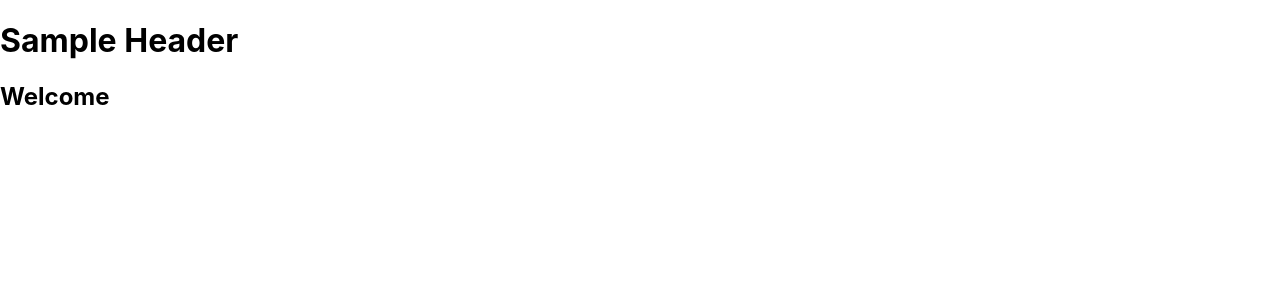
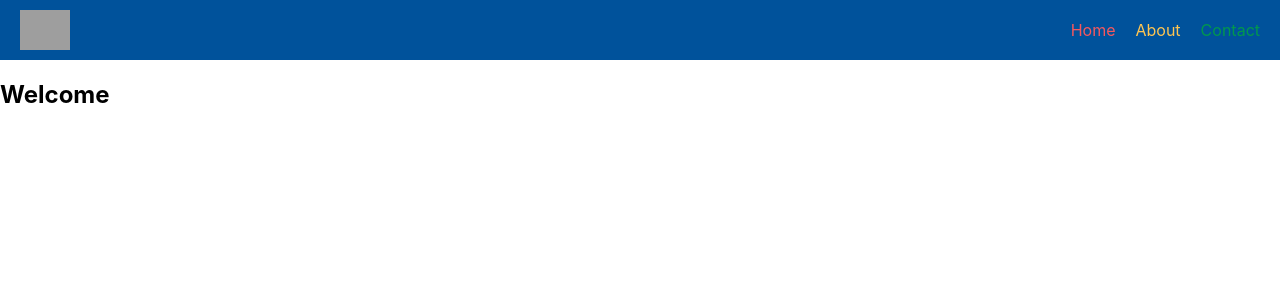
Before and after one commit to ishaaty/rapidPrototype, a React (Create React App) app in the folder rp-project/: page / in a window 1280 px wide. Shown: the top 300 px of the page. Built offline with nearby package versions, Linux system fonts and the light colour scheme; grey boxes are pictures that could not be loaded.

Commit message:
Made header

```diff
--- a/rp-project/src/components/Header/Header.css
+++ b/rp-project/src/components/Header/Header.css
@@ -0,0 +1,47 @@
+/* Header container styling */
+.header {
+    display: flex;
+    justify-content: space-between;
+    align-items: center;
+    background-color: #00529B;
+    color: white;
+    padding: 10px 20px;
+}
+
+/* Logo and title container styling */
+.header-logo-container {
+    display: flex;
+    align-items: left;
+}
+
+/* Logo image styling */
+.header-logo {
+    width: 50px; /* Adjust size as needed */
+    height: 40px;
+    margin-right: 10px; /* Space between logo and title */
+}
+
+/* Title styling */
+.header-title {
+    margin: 0;
+    font-size: 1.5rem;
+}
+
+/* Navigation links styling */
+.header-nav {
+    display: flex;
+    gap: 20px; /* Adds space between links */
+    align-items: center;
+}
+
+.header-link {
+    color: white;
+    text-decoration: none;
+    font-size: 1rem;
+    transition: color 0.3s;
+    align-items: center;
+}
+
+.header-link:hover {
+    color: #61dafb; /* Adds a hover effect */
+}
--- a/rp-project/src/components/Header/Header.js
+++ b/rp-project/src/components/Header/Header.js
@@ -1,7 +1,19 @@
 // containers deca logo, about deca page, "abf-ib," and contact/tech support page
 
-export default function Header(){
+import React from 'react';
+import './Header.css'; // Import the CSS file
+
+export default function Header() {
     return (
-        <h1>Sample Header</h1>
-    )
+        <header className="header">
+            <div className="header-logo-container">
+                <img src="/decaImg.png" alt="Logo" className="header-logo" />
+            </div>
+            <nav className="header-nav">
+                <a href="home" className="header-link" style={{ color: "#F5585E" }}>Home</a>
+                <a href="about" className="header-link" style={{ color: "#FFC551" }}>About</a>
+                <a href="contact" className="header-link" style={{ color: "#00984D" }}>Contact</a>
+            </nav>
+        </header>
+    );
 }
```
Also changed, not shown: 2 other files (tests, documents, lock files or other folders).
